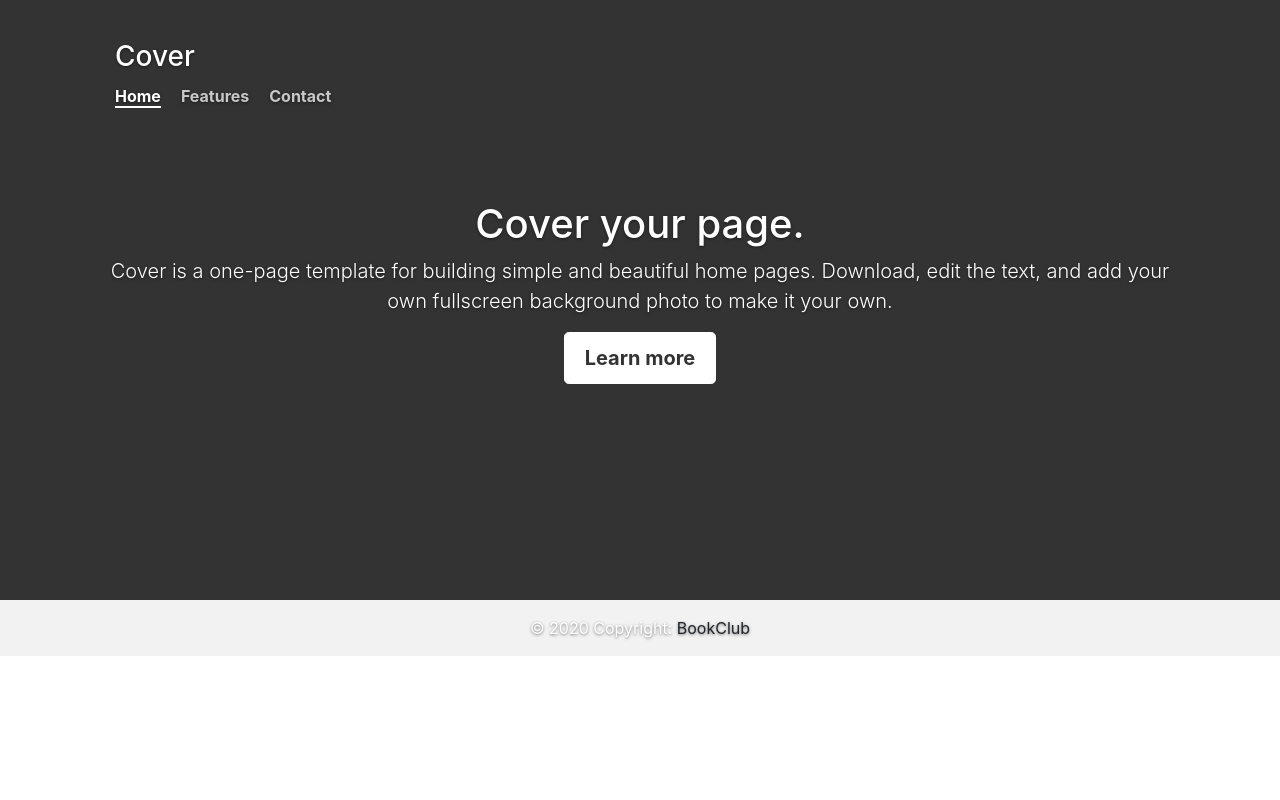
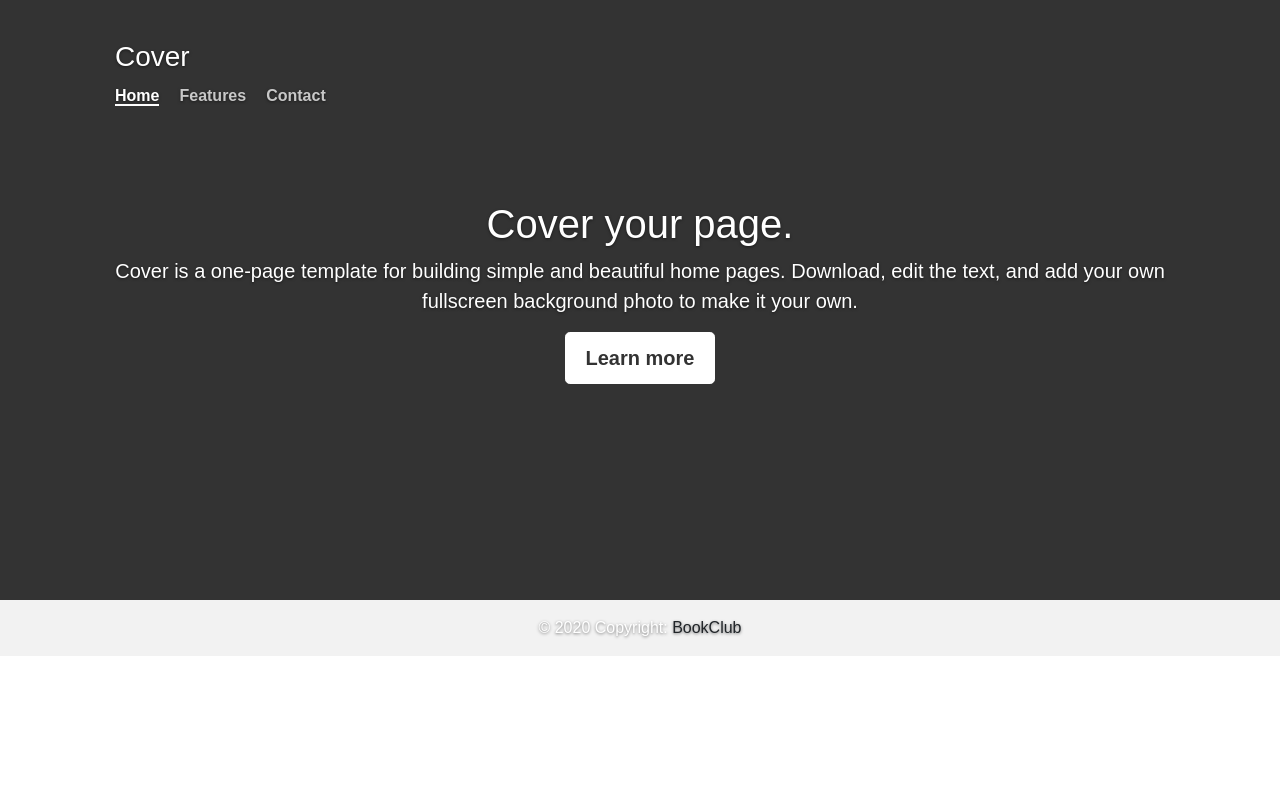
Before and after one commit to xiaojieee/FlaskForceFemmes, a Python web app: template application/templates/layout.html in a window 1280 px wide. Run offline with Jinja, Linux system fonts and the light colour scheme; the template is opened without the code that fills it, so the values that code supplies are empty.

Commit message:
arial font added

```diff
--- a/application/static/main_style.css
+++ b/application/static/main_style.css
@@ -28,6 +28,7 @@ html,
 body {
   height: 100%;
   background-color: #fff;
+  font-family: Arial, sans-serif;
 }
 body {
   color: #fff;
@@ -81,6 +82,7 @@ body {
   color: #fff; /* IE8 proofing */
   color: rgba(255,255,255,.75);
   border-bottom: 2px solid transparent;
+  font-family: Arial, sans-serif;
 }
 .masthead-nav > li > a:hover,
 .masthead-nav > li > a:focus {
```
